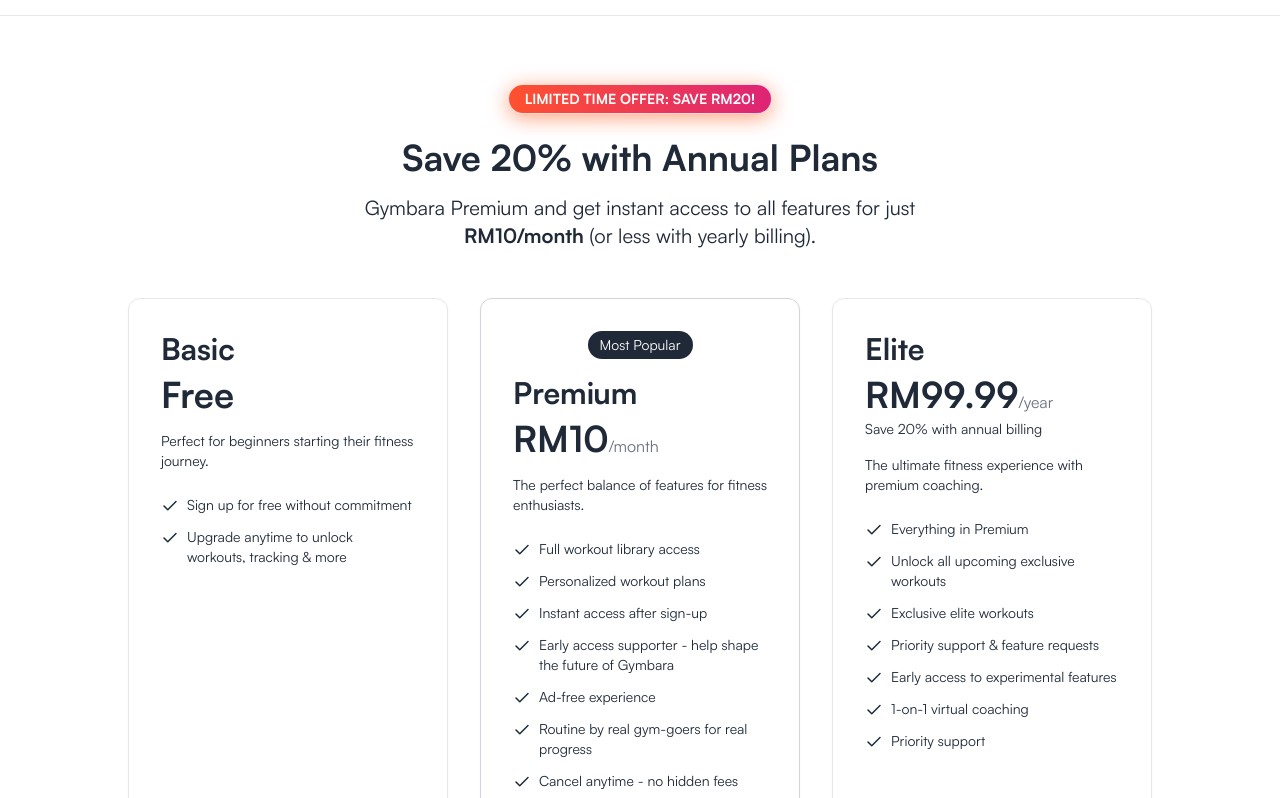
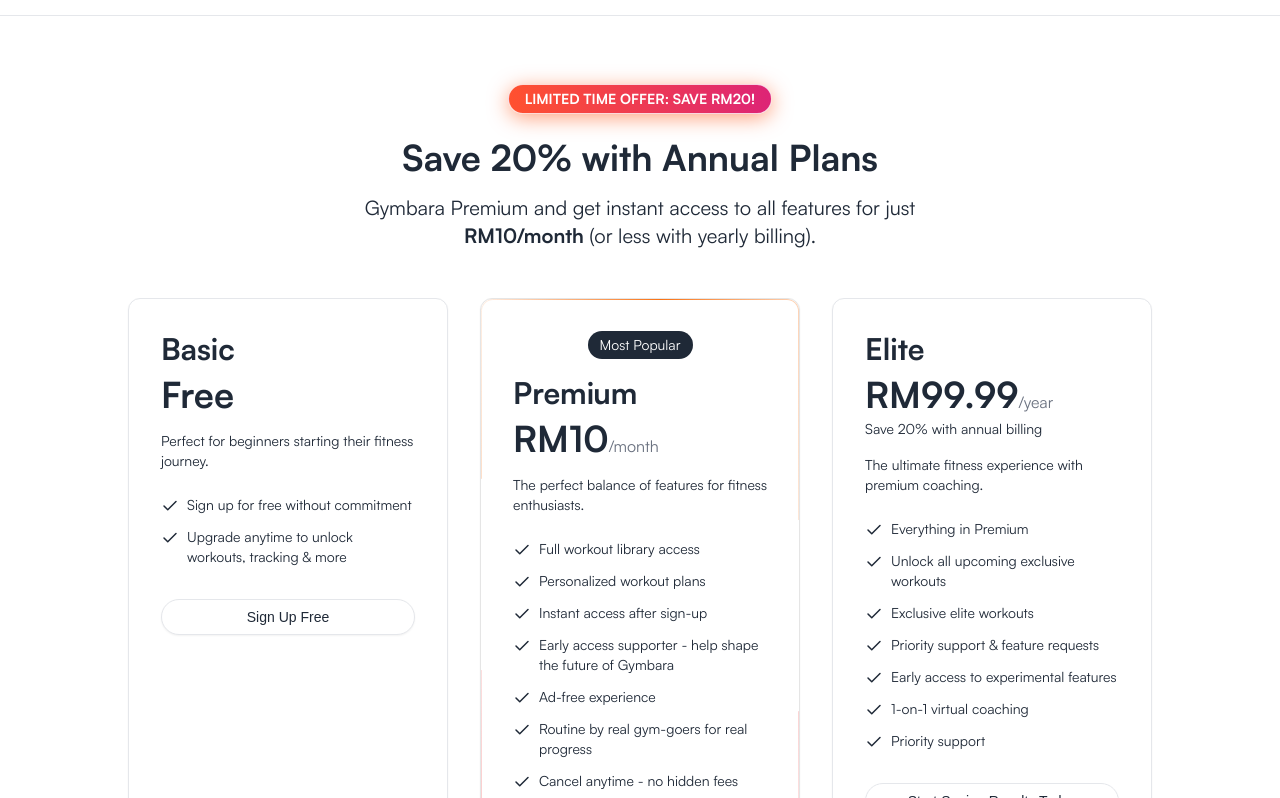
Before and after one commit to haikali3/gymbara, a Next.js app: page /home in a window 1280 px wide. Shown: the part 1375-2173 px from the top of the page. Built offline with nearby package versions, Linux system fonts and the light colour scheme.

Commit message:
feat: add BorderBeam component for enhanced visual effects in PricingPlan

```diff
--- a/package.json
+++ b/package.json
@@ -21,6 +21,7 @@
     "@tanstack/react-query-devtools": "^5.59.17",
     "class-variance-authority": "^0.7.0",
     "clsx": "^2.1.1",
+    "framer-motion": "^12.6.3",
     "lucide-react": "^0.453.0",
     "next": "15.0.1",
     "react": "18.3.1",
--- a/src/components/_pricing-plan/pricing-plan.tsx
+++ b/src/components/_pricing-plan/pricing-plan.tsx
@@ -1,6 +1,7 @@
-import { Check, Star } from "lucide-react";
+import { Check } from "lucide-react";
 import { Button } from "../ui/button";
 import { Typography } from "../ui/typography";
+import { BorderBeam } from "@/components/magicui/border-beam"; // Adjust if needed
 
 type PricingPlanProps = {
   name: string;
@@ -22,14 +23,31 @@
   savingsText,
 }: PricingPlanProps) => (
   <div
-    className={`p-8 border rounded-xl bg-white flex flex-col shadow-sm ${
-      isPopular ? "border-gray-300 shadow-md" : "border-gray-200"
+    className={`relative overflow-hidden rounded-xl border bg-white p-8 shadow-sm ${
+      isPopular ? "border-gray-0" : "border-gray-200"
     }`}
   >
+    {/* Only render beam borders if it's the popular plan */}
+    {isPopular && (
+      <>
+        <BorderBeam
+          duration={6}
+          size={400}
+          className="from-transparent via-orange-500 to-transparent"
+        />
+        <BorderBeam
+          duration={6}
+          delay={3}
+          size={400}
+          className="from-transparent via-red-500 to-transparent"
+        />
+      </>
+    )}
+
     {isPopular && (
       <Typography
         variant="small"
-        className="bg-gray-800 text-white text-sm font-medium py-1 px-3 rounded-full w-fit mx-auto mb-4"
+        className="mx-auto mb-4 w-fit rounded-full bg-gray-800 px-3 py-1 text-sm font-medium text-white"
       >
         Most Popular
       </Typography>
@@ -49,7 +67,7 @@
         )}
       </Typography>
       {savingsText && (
-        <Typography variant="small" className="text-gray-700 mt-1 block">
+        <Typography variant="small" className="mt-1 block text-gray-700">
           {savingsText}
         </Typography>
       )}
@@ -60,12 +78,12 @@
     </Typography>
 
     <div className="flex-grow">
-      <ul className="space-y-3 mb-8">
+      <ul className="mb-8 space-y-3">
         {features.map((feature, i) => (
           <li key={i} className="flex items-start">
             <Check
               size={18}
-              className="text-gray-800 mr-2 mt-0.5 flex-shrink-0"
+              className="mr-2 mt-0.5 flex-shrink-0 text-gray-800"
             />
             <Typography variant="small" className="text-gray-700">
               {feature}
@@ -85,16 +103,5 @@
     >
       {price === "Free" ? "Sign Up Free" : "Start Seeing Results Today"}
     </Button>
-
-    {/* {isPopular && (
-      <div className="mt-3 text-xs text-center text-gray-500">
-        <div className="flex justify-center mb-1">
-          {[...Array(5)].map((_, i) => (
-            <Star key={i} size={12} className="fill-amber-500 text-amber-500" />
-          ))}
-        </div>
-        <span>4.9/5 from 2,000+ reviews</span>
-      </div>
-    )} */}
   </div>
 );
--- /dev/null
+++ b/src/components/magicui/border-beam.tsx
@@ -0,0 +1,96 @@
+"use client";
+
+import { cn } from "@/lib/utils";
+// import { motion, MotionStyle, Transition } from "motion/react";
+import { motion } from "framer-motion";
+import type { MotionStyle, Transition } from "framer-motion";
+
+interface BorderBeamProps {
+  /**
+   * The size of the border beam.
+   */
+  size?: number;
+  /**
+   * The duration of the border beam.
+   */
+  duration?: number;
+  /**
+   * The delay of the border beam.
+   */
+  delay?: number;
+  /**
+   * The color of the border beam from.
+   */
+  colorFrom?: string;
+  /**
+   * The color of the border beam to.
+   */
+  colorTo?: string;
+  /**
+   * The motion transition of the border beam.
+   */
+  transition?: Transition;
+  /**
+   * The class name of the border beam.
+   */
+  className?: string;
+  /**
+   * The style of the border beam.
+   */
+  style?: React.CSSProperties;
+  /**
+   * Whether to reverse the animation direction.
+   */
+  reverse?: boolean;
+  /**
+   * The initial offset position (0-100).
+   */
+  initialOffset?: number;
+}
+
+export const BorderBeam = ({
+  className,
+  size = 50,
+  delay = 0,
+  duration = 6,
+  colorFrom = "#ffaa40",
+  colorTo = "#9c40ff",
+  transition,
+  style,
+  reverse = false,
+  initialOffset = 0,
+}: BorderBeamProps) => {
+  return (
+    <div className="pointer-events-none absolute inset-0 rounded-[inherit] border border-transparent [mask-clip:padding-box,border-box] [mask-composite:intersect] [mask-image:linear-gradient(transparent,transparent),linear-gradient(#000,#000)]">
+      <motion.div
+        className={cn(
+          "absolute aspect-square",
+          "bg-gradient-to-l from-[var(--color-from)] via-[var(--color-to)] to-transparent",
+          className
+        )}
+        style={
+          {
+            width: size,
+            offsetPath: `rect(0 auto auto 0 round ${size}px)`,
+            "--color-from": colorFrom,
+            "--color-to": colorTo,
+            ...style,
+          } as MotionStyle
+        }
+        initial={{ offsetDistance: `${initialOffset}%` }}
+        animate={{
+          offsetDistance: reverse
+            ? [`${100 - initialOffset}%`, `${-initialOffset}%`]
+            : [`${initialOffset}%`, `${100 + initialOffset}%`],
+        }}
+        transition={{
+          repeat: Infinity,
+          ease: "linear",
+          duration,
+          delay: -delay,
+          ...transition,
+        }}
+      />
+    </div>
+  );
+};
```
Also changed, not shown: 1 other file (tests, documents, lock files or other folders).
